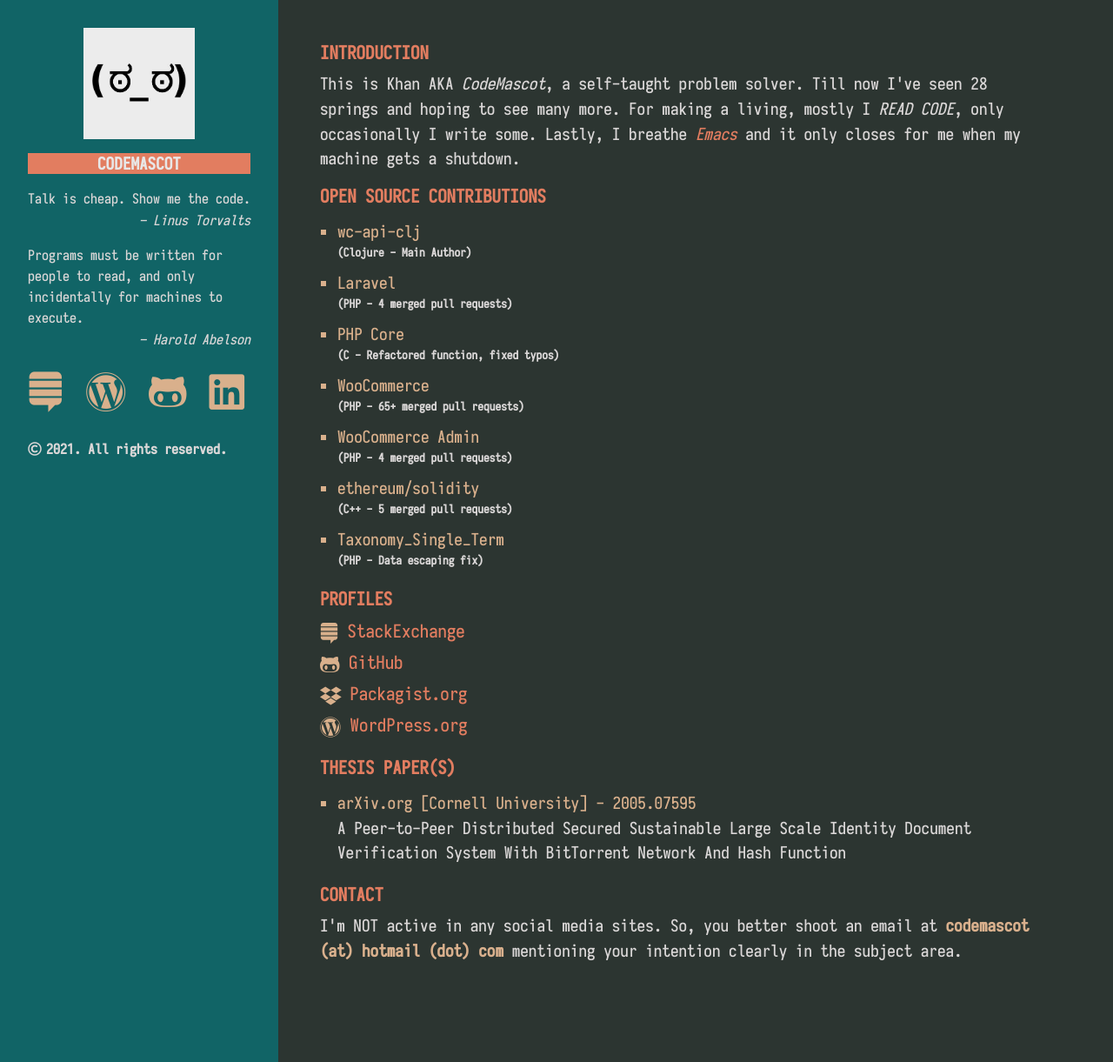
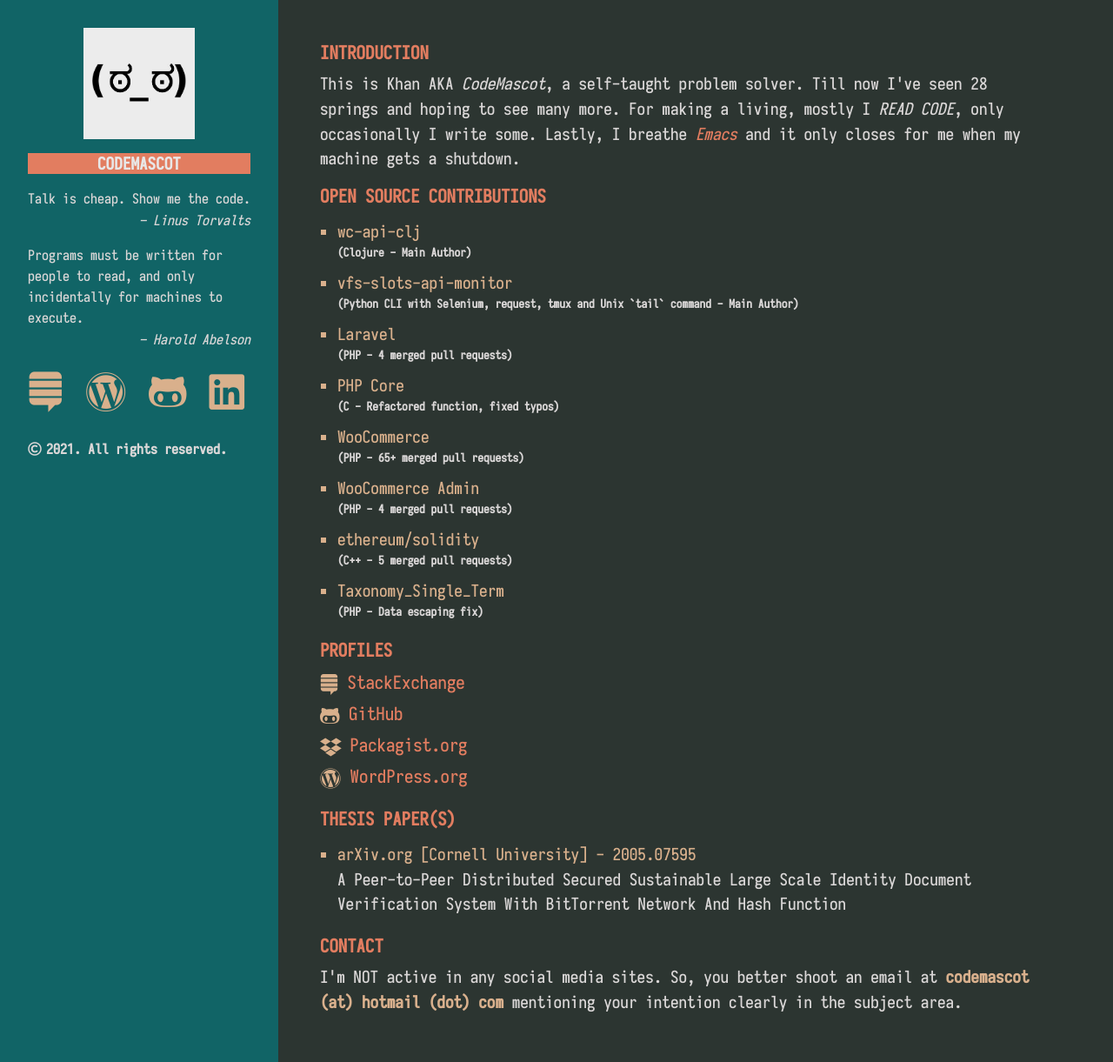
Before and after one commit to khanrn/codemascot.github.io, a Jekyll site: the page built from index.html, in a window 1280 px wide and 1221 px high. Shown: the whole window at 87% size. Built offline with Jekyll 4.4.1, drawn with Linux system fonts in a browser that asks for light colours; nearby versions of some CDN libraries; the list of posts is cut into pages by our own code.

Commit message:
VFS slots API monitor project added

```diff
--- a/index.html
+++ b/index.html
@@ -12,6 +12,10 @@
       <li>
           <a target="_blank" href="https://github.com/codemascot/wc-api-clj">wc-api-clj</a>
           <span style="font-size: 0.7em;vertical-align: middle;font-weight: bold;">(Clojure - Main Author)</span>
+      </li>
+      <li>
+          <a target="_blank" href="https://github.com/codemascot/vfs-slots-api-monitor">vfs-slots-api-monitor</a>
+          <span style="font-size: 0.7em;vertical-align: middle;font-weight: bold;">(Python CLI with Selenium, request, tmux and Unix `tail` command - Main Author)</span>
       </li>
 		  <li>
           <a target="_blank" href="https://github.com/laravel/framework/pulls?utf8=%E2%9C%93&q=is%3Apr+author%3Acodemascot+is%3Amerged+">Laravel</a>
```
